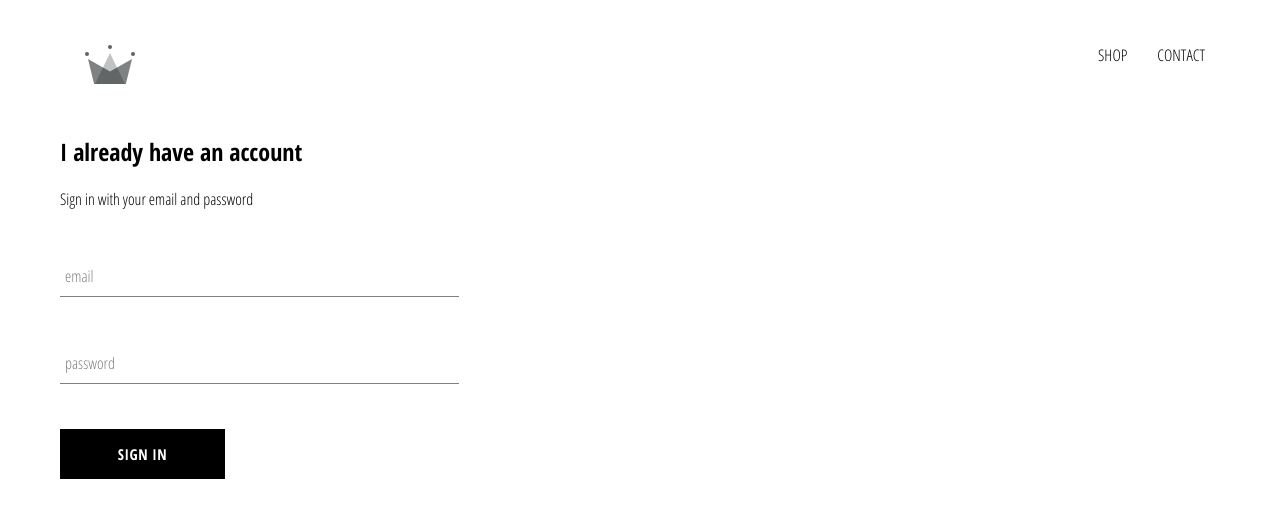
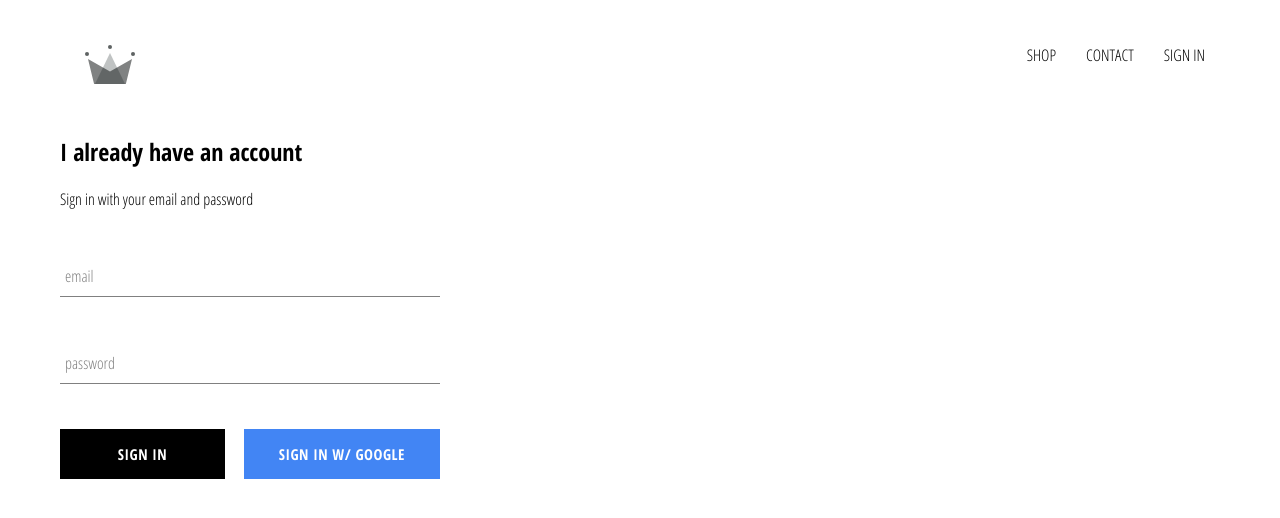
Before and after one commit to foak77/crown-clothing, a React (Create React App) app: page /signin in a window 1280 px wide. Shown: the top 518 px of the page. Built offline with nearby package versions, Linux system fonts and the light colour scheme; no server answers.

Commit message:
signin with google and firebase integration

```diff
--- a/package.json
+++ b/package.json
@@ -6,6 +6,7 @@
     "@testing-library/jest-dom": "^5.14.1",
     "@testing-library/react": "^11.2.7",
     "@testing-library/user-event": "^12.8.3",
+    "firebase": "^8.9.0",
     "node-sass": "^6.0.1",
     "react": "^17.0.2",
     "react-dom": "^17.0.2",
--- a/src/App.css
+++ b/src/App.css
@@ -9,3 +9,7 @@
   text-decoration: none;
   color: black;
 }
+
+* {
+  box-sizing: border-box;
+}
--- a/src/App.js
+++ b/src/App.js
@@ -1,21 +1,47 @@
+import React, { Component } from 'react'
 import './App.css';
 import { Route, Switch } from "react-router-dom"
 import HomePage from './pages/HomePage/HomePage';
 import ShopPage from './pages/ShopPage/ShopPage';
 import SignInAndSignUpPage from './pages/SignInAndSignUpPage/SignInAndSignUpPage';
 import Header from './components/Header/Header';
+import {auth} from './firebase/firebaseUtils'
+class App extends Component {
+  constructor(props) {
+    super(props)
 
-function App() {
-  return (
-    <div>
-      <Header/>
+    this.state = {
+       currentUser: null,
+    }
+  }
+
+  unsubscribeFromAuth = null;
+
+  componentDidMount = () => {
+    auth.onAuthStateChanged((user)=>{
+      this.setState({
+        currentUser: user
+      })
+      console.log(user)
+    })
+  }
+
+  componentWillUnmount() {
+    this.unsubscribeFromAuth();
+  }
+
+  render() {
+    return (
+      <div>
+      <Header currentUser={this.state.currentUser}/>
       <Switch>
         <Route  exact path="/" component={HomePage}/>
         <Route  path="/shop" component={ShopPage}/>
         <Route  path="/signin" component={SignInAndSignUpPage}/>
       </Switch>
     </div>
-  );
+    )
+  }
 }
 
 export default App;
--- a/src/components/CustomButton/CustomButtom.js
+++ b/src/components/CustomButton/CustomButtom.js
@@ -1,9 +1,9 @@
 import React from 'react'
 import "./CustomButtom.scss"
 
-function CustomButtom({children, ...otheProps}) {
+function CustomButtom({children, isGoogleSignIn, ...otheProps}) {
     return (
-        <button className="custom-button" {...otheProps}>
+        <button className={`${ isGoogleSignIn ? "google-sign-in" : ""} custom-button`} {...otheProps}>
             {children}
         </button>
     )
--- a/src/components/CustomButton/CustomButtom.scss
+++ b/src/components/CustomButton/CustomButtom.scss
@@ -19,4 +19,13 @@
     color: black;
     border: 1px solid black;
   }
+
+  &.google-sign-in {
+    background-color: #4285f4;
+    color: white;
+    &:hover {
+      background-color: #357ae8;
+      border: none;
+    }
+  }
 }
--- a/src/components/Header/Header.js
+++ b/src/components/Header/Header.js
@@ -1,9 +1,10 @@
 import React from 'react'
 import {Link} from "react-router-dom"
 import {ReactComponent as Logo} from "./../../assets/crown.svg"
+import {auth} from "./../../firebase/firebaseUtils"
 import "./Header.scss";
 
-function Header() {
+function Header({currentUser}) {
     return (
         <div className="header">
             <Link to="/" className="logo-container">
@@ -12,8 +13,10 @@
             <div className="options">
                 <Link to="/shop" className="option">SHOP</Link>
                 <Link to="/shop" className="option">CONTACT</Link>
+                {currentUser?<div className="option" onClick={()=>auth.signOut}>SIGN OUT</div>:<Link to="/signin" className="option">SIGN IN</Link>}
             </div>
-        </div>
+            </div>
+
     )
 }
 
--- a/src/components/Header/Header.scss
+++ b/src/components/Header/Header.scss
@@ -19,6 +19,7 @@
     justify-content: flex-end;
 
     .option {
+      cursor: pointer;
       padding: 10px 15px;
     }
   }
--- a/src/components/SignIn/SignIn.js
+++ b/src/components/SignIn/SignIn.js
@@ -1,6 +1,7 @@
 import React, { Component } from 'react'
 import FormInput from './../FormInput/FormInput'
 import CustomButtom from './../CustomButton/CustomButtom'
+import { signInWithGoogle } from './../../firebase/firebaseUtils'
 import "./SignIn.scss"
 
 export class SignIn extends Component {
@@ -37,8 +38,10 @@
                     <FormInput name="email" type="email" value={this.state.email} handlechange={this.handlechange} label="email" required />
 
                     <FormInput name="password" type="password" value={this.state.password} handlechange={this.handlechange} label="password" required />
-
+                    <div className="buttons">
                     <CustomButtom type="submit">Sign In</CustomButtom>
+                    <CustomButtom onClick={signInWithGoogle} isGoogleSignIn>Sign In w/ GOOGLE</CustomButtom>
+                    </div>
                 </form>
             </div>
         )
--- a/src/components/SignIn/SignIn.scss
+++ b/src/components/SignIn/SignIn.scss
@@ -1,5 +1,5 @@
 .sign-in {
-  width: 30vw;
+  width: 380px;
   display: flex;
   flex-direction: column;
 }
@@ -7,3 +7,8 @@
 .title {
   margin: 10px 0px;
 }
+
+.buttons {
+  display: flex;
+  justify-content: space-between;
+}
--- /dev/null
+++ b/src/firebase/firebaseUtils.js
@@ -0,0 +1,23 @@
+import firebase from "firebase/app";
+import "firebase/firestore";
+import "firebase/auth";
+
+const config = {
+    apiKey: "AIzaSyAuS6v-11R3BLtjoQO9OKTz4EeACt7a_6E",
+    authDomain: "crowndb-27173.firebaseapp.com",
+    projectId: "crowndb-27173",
+    storageBucket: "crowndb-27173.appspot.com",
+    messagingSenderId: "102525478695",
+    appId: "1:102525478695:web:0aa1bed23b6e7e020d6b02",
+    measurementId: "G-143MR0J5YE"
+  }
+
+firebase.initializeApp(config);
+
+export const auth = firebase.auth();
+export const firestore = firebase.firestore();
+
+const provider = new firebase.auth.GoogleAuthProvider();
+provider.setCustomParameters({prompt:"select_account"});
+
+export const signInWithGoogle = () => auth.signInWithPopup(provider);
```
Also changed, not shown: 1 other file (tests, documents, lock files or other folders).
